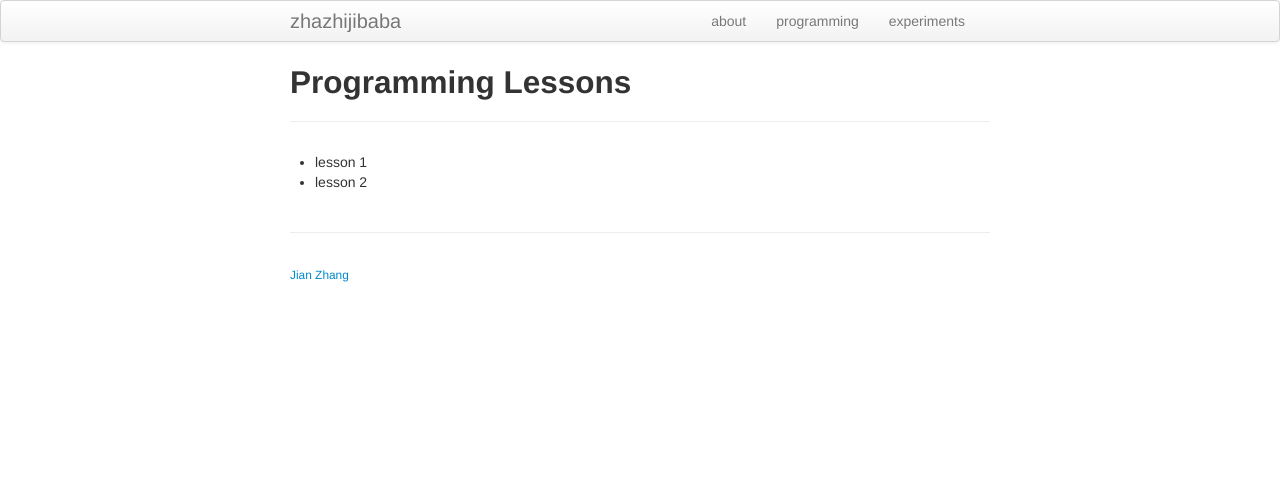
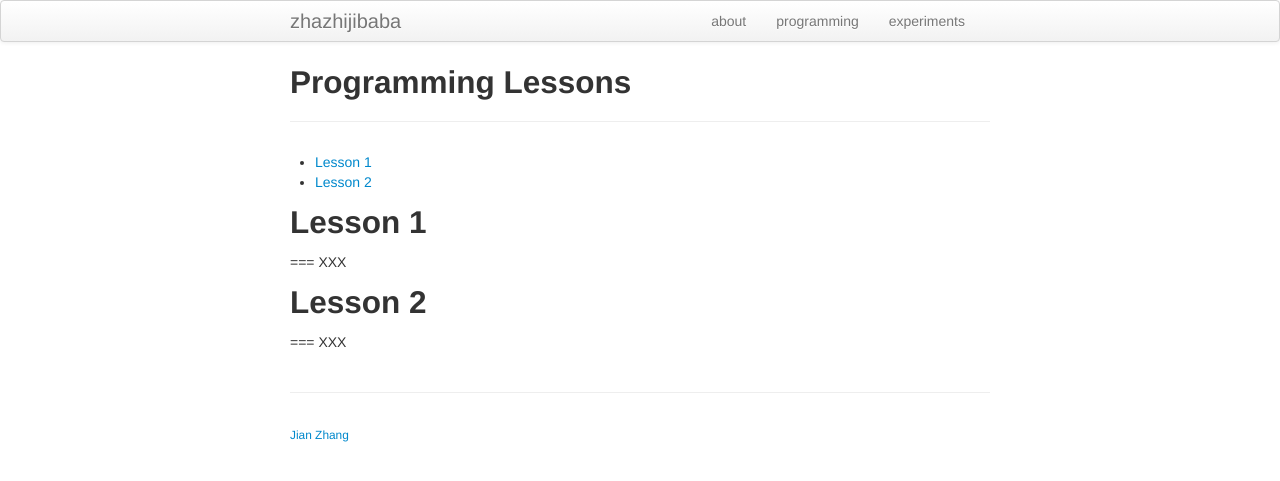
Before and after one commit to zhazhijibaba/zhazhijibaba.github.io, a Jekyll site: the page built from pages/programming.md, in a window 1280 px wide. Shown: the top 481 px of the page. Built offline with Jekyll 4.4.1, drawn with Linux system fonts in a browser that asks for light colours.

Commit message:
Update programming.md

```diff
--- a/pages/programming.md
+++ b/pages/programming.md
@@ -4,5 +4,12 @@ title: Programming Lessons
 description: programming turtorials for beginners
 ---
 
-* lesson 1
-* lesson 2
+* [Lesson 1](#Lesson-1)
+* [Lesson 2](#Lesson-2)
+
+## Lesson 1
+===
+XXX
+## Lesson 2
+===
+XXX
```
